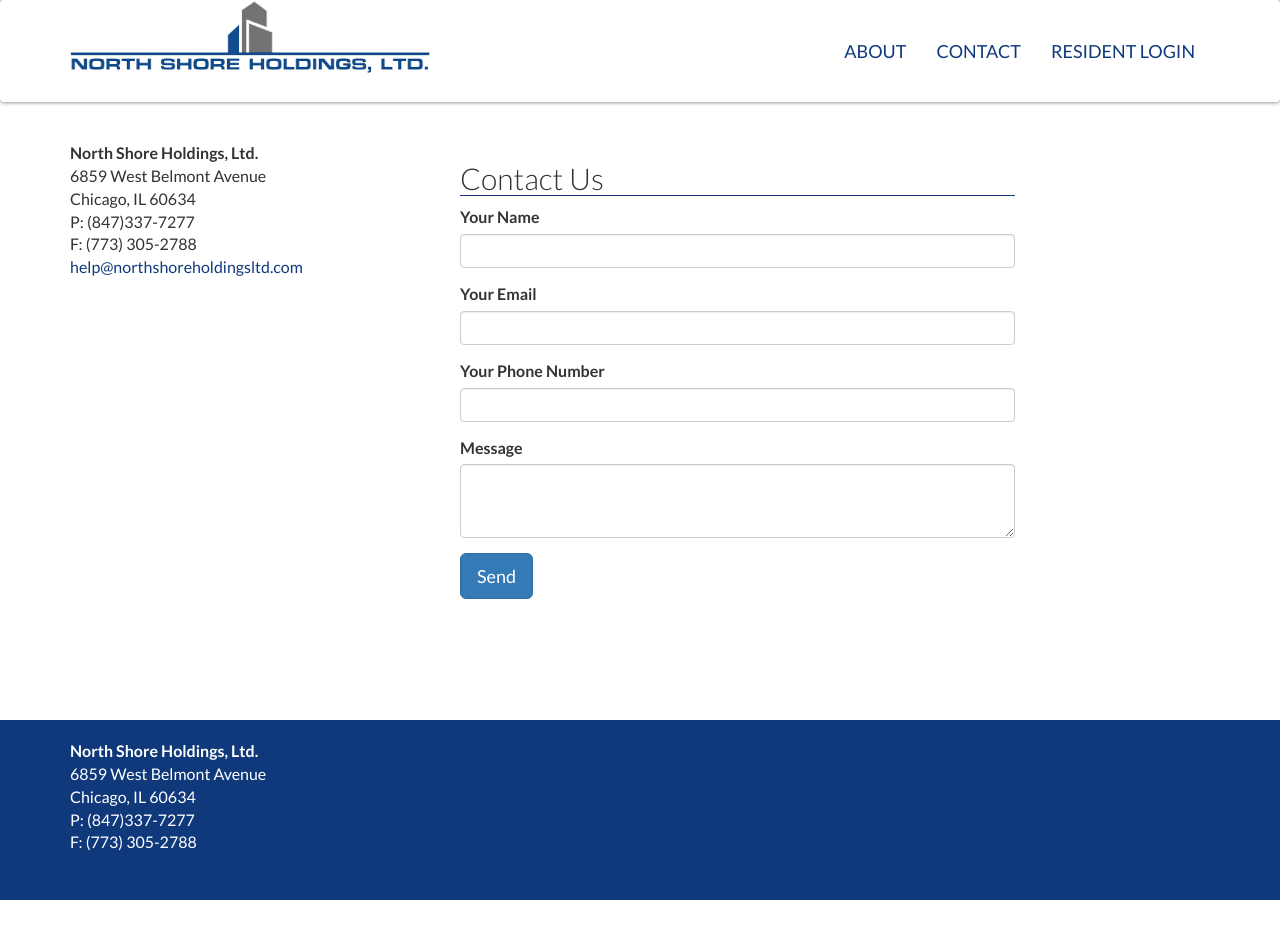
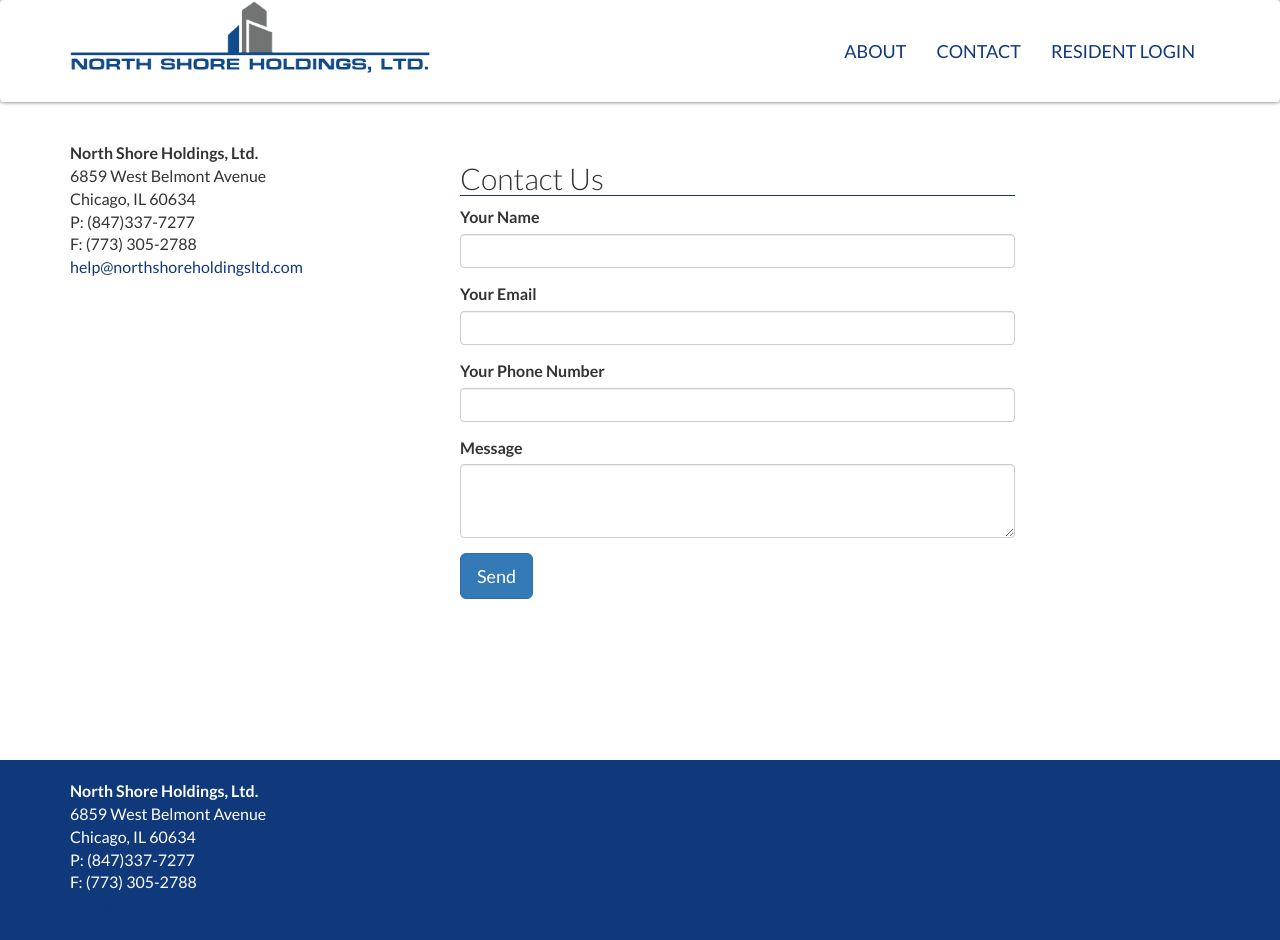
Before and after one commit to scottweisman/northshoreholdings, a Jekyll site: the page built from contact/index.html, in a window 1280 px wide. Built offline with Jekyll 4.4.1, drawn with Linux system fonts in a browser that asks for light colours; nearby versions of some CDN libraries; Markdown is read by kramdown in place of the engine named in the settings; before the commit the page ends 900 px from its top, so only the background shows below that.

Commit message:
added some margin to footer

```diff
--- a/_stylesheets/components/_footer.scss
+++ b/_stylesheets/components/_footer.scss
@@ -9,4 +9,5 @@
 	background-color: $base-blue;
 	color: #fff;
 	padding: 20px 0;
+	margin-top: 40px;
 }
--- a/_stylesheets/pages/_home.scss
+++ b/_stylesheets/pages/_home.scss
@@ -5,7 +5,7 @@
   }
 
   .thumbnails {
-    margin: 40px auto;
+    margin-top: 40px;
   }
 
   .thumbnail {
--- a/stylesheets/style.css
+++ b/stylesheets/style.css
@@ -83,12 +83,13 @@
 footer {
   background-color: #10397b;
   color: #fff;
-  padding: 20px 0; }
+  padding: 20px 0;
+  margin-top: 40px; }
 
 .home .navbar {
   margin-bottom: 0; }
 .home .thumbnails {
-  margin: 40px auto; }
+  margin-top: 40px; }
 .home .thumbnail {
   border: none;
   text-align: center; }
```
